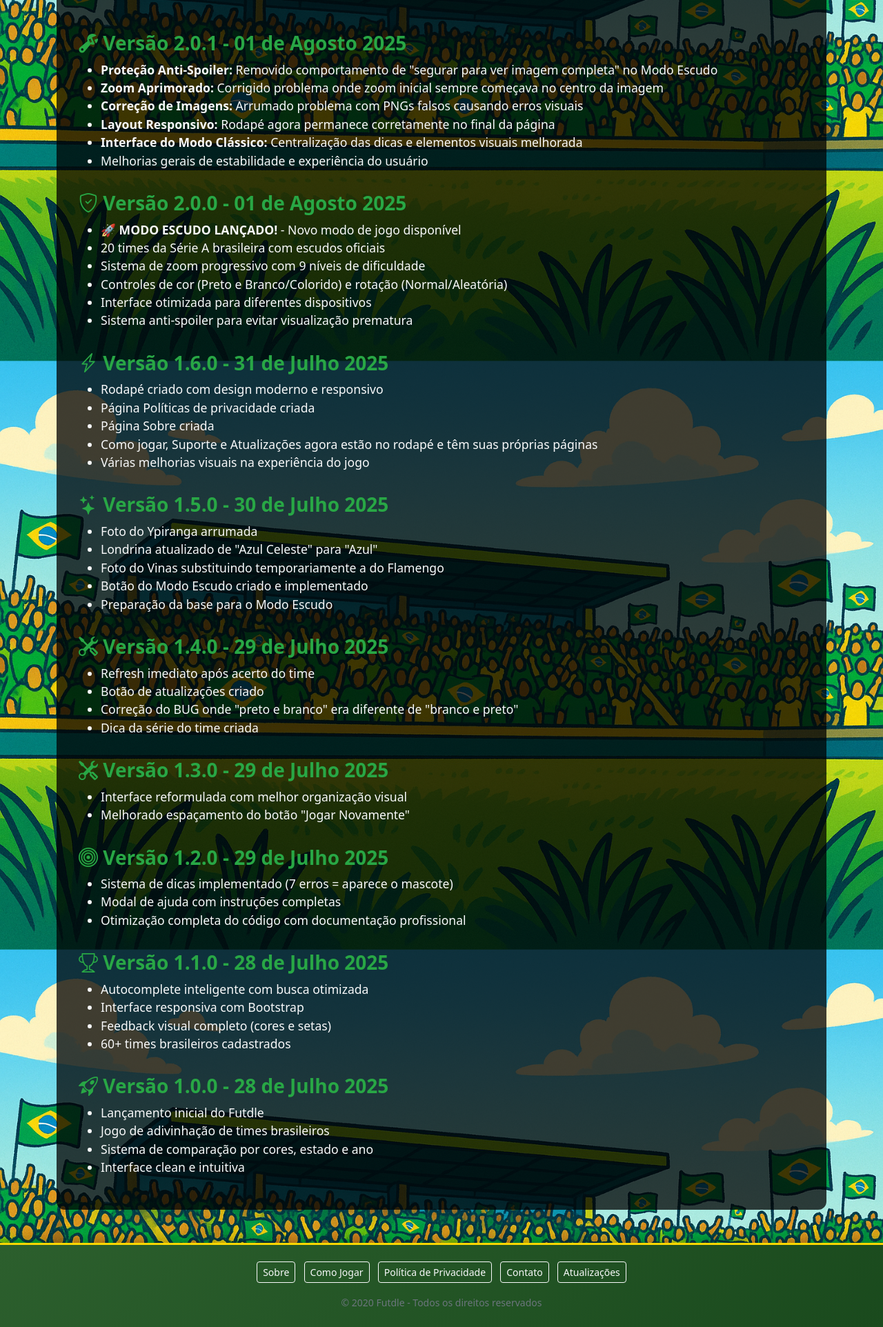
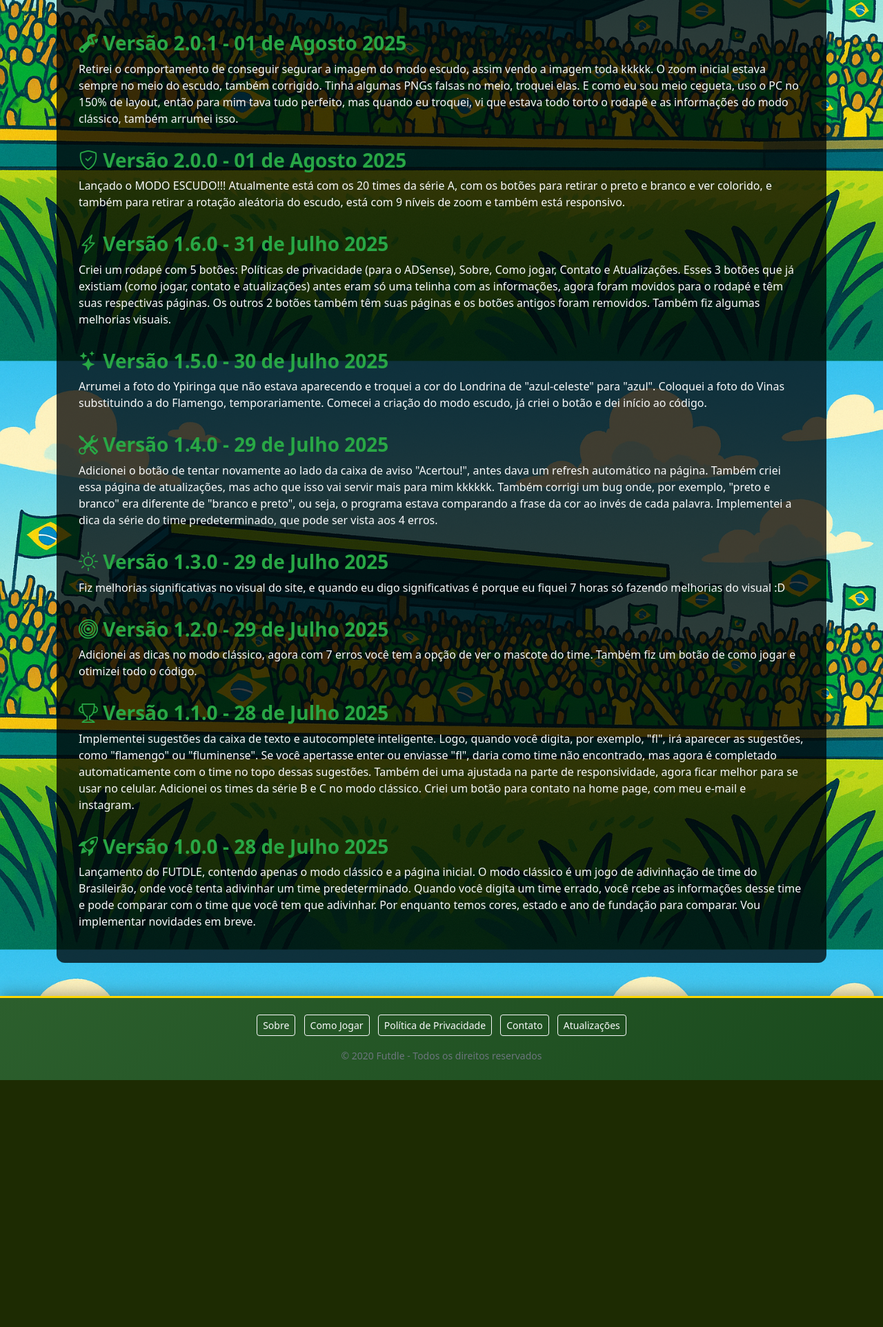
Before and after one commit to adolfao/futdle, a Flask app: template futdle/templates/atualizacoes.html in a window 1280 px wide. Shown: the part 330-2254 px from the top of the page at 69% size. After the commit the page ends 1896 px from the top, so only its background shows below. Run offline with Flask 3, Linux system fonts and the light colour scheme; the template is opened without the code that fills it: most values are stand-ins (such as "Sample title", 1, 10 or a date in 2020).

Commit message:
arrumando negocio do ads e notas de att humanizada

```diff
--- /dev/null
+++ b/ads.txt
@@ -0,0 +1 @@
+google.com, pub-8397958079459400, DIRECT, f08c47fec0942fa0
--- a/futdle/templates/atualizacoes.html
+++ b/futdle/templates/atualizacoes.html
@@ -1,18 +1,10 @@
-{% extends 'base.html' %}
-
-{% block title %}Atualizações - Futdle{% endblock %}
-
-{% block description %}
-Confira as últimas novidades e atualizações do Futdle! Veja novas funcionalidades, melhorias e correções do jogo de times do Brasileirão.
-{% endblock %}
-
-{% block og_title %}Atualizações - Futdle{% endblock %}
-
-{% block og_description %}
-Confira as últimas novidades e atualizações do Futdle! Veja novas funcionalidades, melhorias e correções do jogo.
-{% endblock %}
-
-{% block head %}
+{% extends 'base.html' %} {% block title %}Atualizações - Futdle{% endblock %}
+{% block description %} Confira as últimas novidades e atualizações do Futdle!
+Veja novas funcionalidades, melhorias e correções do jogo de times do
+Brasileirão. {% endblock %} {% block og_title %}Atualizações - Futdle{% endblock
+%} {% block og_description %} Confira as últimas novidades e atualizações do
+Futdle! Veja novas funcionalidades, melhorias e correções do jogo. {% endblock
+%} {% block head %}
 <!-- estilos customizados para pagina de atualizacoes -->
 <style>
   .futdle-section {
@@ -48,29 +40,14 @@
       <h3>
         <i class="bi bi-wrench-adjustable"></i> Versão 2.0.1 - 01 de Agosto 2025
       </h3>
-      <ul>
-        <li>
-          <strong>Proteção Anti-Spoiler:</strong> Removido comportamento de
-          "segurar para ver imagem completa" no Modo Escudo
-        </li>
-        <li>
-          <strong>Zoom Aprimorado:</strong> Corrigido problema onde zoom inicial
-          sempre começava no centro da imagem
-        </li>
-        <li>
-          <strong>Correção de Imagens:</strong> Arrumado problema com PNGs
-          falsos causando erros visuais
-        </li>
-        <li>
-          <strong>Layout Responsivo:</strong> Rodapé agora permanece
-          corretamente no final da página
-        </li>
-        <li>
-          <strong>Interface do Modo Clássico:</strong> Centralização das dicas e
-          elementos visuais melhorada
-        </li>
-        <li>Melhorias gerais de estabilidade e experiência do usuário</li>
-      </ul>
+      <p>
+        Retirei o comportamento de conseguir segurar a imagem do modo escudo,
+        assim vendo a imagem toda kkkkk. O zoom inicial estava sempre no meio do
+        escudo, também corrigido. Tinha algumas PNGs falsas no meio, troquei
+        elas. E como eu sou meio cegueta, uso o PC no 150% de layout, então para
+        mim tava tudo perfeito, mas quando eu troquei, vi que estava todo torto
+        o rodapé e as informações do modo clássico, também arrumei isso.
+      </p>
     </div>
 
     <!-- versao 2.0.0 -->
@@ -78,20 +55,10 @@
       <h3>
         <i class="bi bi-shield-check"></i> Versão 2.0.0 - 01 de Agosto 2025
       </h3>
-      <ul>
-        <li>
-          <strong>🚀 MODO ESCUDO LANÇADO!</strong> - Novo modo de jogo
-          disponível
-        </li>
-        <li>20 times da Série A brasileira com escudos oficiais</li>
-        <li>Sistema de zoom progressivo com 9 níveis de dificuldade</li>
-        <li>
-          Controles de cor (Preto e Branco/Colorido) e rotação
-          (Normal/Aleatória)
-        </li>
-        <li>Interface otimizada para diferentes dispositivos</li>
-        <li>Sistema anti-spoiler para evitar visualização prematura</li>
-      </ul>
+      Lançado o MODO ESCUDO!!! Atualmente está com os 20 times da série A, com
+      os botões para retirar o preto e branco e ver colorido, e também para
+      retirar a rotação aleátoria do escudo, está com 9 níveis de zoom e também
+      está responsivo.
     </div>
 
     <!-- versao 1.6.0 -->
@@ -99,72 +66,74 @@
       <h3>
         <i class="bi bi-lightning-charge"></i> Versão 1.6.0 - 31 de Julho 2025
       </h3>
-      <ul>
-        <li>Rodapé criado com design moderno e responsivo</li>
-        <li>Página Políticas de privacidade criada</li>
-        <li>Página Sobre criada</li>
-        <li>
-          Como jogar, Suporte e Atualizações agora estão no rodapé e têm suas
-          próprias páginas
-        </li>
-        <li>Várias melhorias visuais na experiência do jogo</li>
-      </ul>
+      <p>
+        Criei um rodapé com 5 botões: Políticas de privacidade (para o ADSense),
+        Sobre, Como jogar, Contato e Atualizações. Esses 3 botões que já
+        existiam (como jogar, contato e atualizações) antes eram só uma telinha
+        com as informações, agora foram movidos para o rodapé e têm suas
+        respectivas páginas. Os outros 2 botões também têm suas páginas e os
+        botões antigos foram removidos. Também fiz algumas melhorias visuais.
+      </p>
     </div>
 
     <!-- versao 1.5.0 -->
     <div class="versao">
       <h3><i class="bi bi-stars"></i> Versão 1.5.0 - 30 de Julho 2025</h3>
-      <ul>
-        <li>Foto do Ypiranga arrumada</li>
-        <li>Londrina atualizado de "Azul Celeste" para "Azul"</li>
-        <li>Foto do Vinas substituindo temporariamente a do Flamengo</li>
-        <li>Botão do Modo Escudo criado e implementado</li>
-        <li>Preparação da base para o Modo Escudo</li>
-      </ul>
+      <p>
+        Arrumei a foto do Ypiringa que não estava aparecendo e troquei a cor do
+        Londrina de "azul-celeste" para "azul". Coloquei a foto do Vinas
+        substituindo a do Flamengo, temporariamente. Comecei a criação do modo
+        escudo, já criei o botão e dei início ao código.
+      </p>
     </div>
 
     <!-- versao 1.4.0 -->
     <div class="versao">
       <h3><i class="bi bi-tools"></i> Versão 1.4.0 - 29 de Julho 2025</h3>
-      <ul>
-        <li>Refresh imediato após acerto do time</li>
-        <li>Botão de atualizações criado</li>
-        <li>
-          Correção do BUG onde "preto e branco" era diferente de "branco e
-          preto"
-        </li>
-        <li>Dica da série do time criada</li>
-      </ul>
+      <p>
+        Adicionei o botão de tentar novamente ao lado da caixa de aviso
+        "Acertou!", antes dava um refresh automático na página. Também criei
+        essa página de atualizações, mas acho que isso vai servir mais para mim
+        kkkkkk. Também corrigi um bug onde, por exemplo, "preto e branco" era
+        diferente de "branco e preto", ou seja, o programa estava comparando a
+        frase da cor ao invés de cada palavra. Implementei a dica da série do
+        time predeterminado, que pode ser vista aos 4 erros.
+      </p>
     </div>
 
     <!-- versao 1.3.0 -->
     <div class="versao">
-      <h3><i class="bi bi-tools"></i> Versão 1.3.0 - 29 de Julho 2025</h3>
-      <ul>
-        <li>Interface reformulada com melhor organização visual</li>
-        <li>Melhorado espaçamento do botão "Jogar Novamente"</li>
-      </ul>
+      <h3><i class="bi bi-sun"></i> Versão 1.3.0 - 29 de Julho 2025</h3>
+      <p>
+        Fiz melhorias significativas no visual do site, e quando eu digo
+        significativas é porque eu fiquei 7 horas só fazendo melhorias do visual
+        :D
+      </p>
     </div>
 
     <!-- versao 1.2.0 -->
     <div class="versao">
       <h3><i class="bi bi-bullseye"></i> Versão 1.2.0 - 29 de Julho 2025</h3>
-      <ul>
-        <li>Sistema de dicas implementado (7 erros = aparece o mascote)</li>
-        <li>Modal de ajuda com instruções completas</li>
-        <li>Otimização completa do código com documentação profissional</li>
-      </ul>
+      <p>
+        Adicionei as dicas no modo clássico, agora com 7 erros você tem a opção
+        de ver o mascote do time. Também fiz um botão de como jogar e otimizei
+        todo o código.
+      </p>
     </div>
 
     <!-- versao 1.1.0 -->
     <div class="versao">
       <h3><i class="bi bi-trophy"></i> Versão 1.1.0 - 28 de Julho 2025</h3>
-      <ul>
-        <li>Autocomplete inteligente com busca otimizada</li>
-        <li>Interface responsiva com Bootstrap</li>
-        <li>Feedback visual completo (cores e setas)</li>
-        <li>60+ times brasileiros cadastrados</li>
-      </ul>
+      <p>
+        Implementei sugestões da caixa de texto e autocomplete inteligente.
+        Logo, quando você digita, por exemplo, "fl", irá aparecer as sugestões,
+        como "flamengo" ou "fluminense". Se você apertasse enter ou enviasse
+        "fl", daria como time não encontrado, mas agora é completado
+        automaticamente com o time no topo dessas sugestões. Também dei uma
+        ajustada na parte de responsividade, agora ficar melhor para se usar no
+        celular. Adicionei os times da série B e C no modo clássico. Criei um
+        botão para contato na home page, com meu e-mail e instagram.
+      </p>
     </div>
 
     <!-- versao 1.0.0 -->
@@ -172,12 +141,15 @@
       <h3>
         <i class="bi bi-rocket-takeoff"></i> Versão 1.0.0 - 28 de Julho 2025
       </h3>
-      <ul>
-        <li>Lançamento inicial do Futdle</li>
-        <li>Jogo de adivinhação de times brasileiros</li>
-        <li>Sistema de comparação por cores, estado e ano</li>
-        <li>Interface clean e intuitiva</li>
-      </ul>
+      <p>
+        Lançamento do FUTDLE, contendo apenas o modo clássico e a página
+        inicial. O modo clássico é um jogo de adivinhação de time do
+        Brasileirão, onde você tenta adivinhar um time predeterminado. Quando
+        você digita um time errado, você rcebe as informações desse time e pode
+        comparar com o time que você tem que adivinhar. Por enquanto temos
+        cores, estado e ano de fundação para comparar. Vou implementar novidades
+        em breve.
+      </p>
     </div>
   </div>
 </div>
--- a/futdle/templates/base.html
+++ b/futdle/templates/base.html
@@ -102,6 +102,7 @@
       src="https://pagead2.googlesyndication.com/pagead/js/adsbygoogle.js?client=ca-pub-8397958079459400"
       crossorigin="anonymous"
     ></script>
+    <meta name="google-adsense-account" content="ca-pub-8397958079459400" />
     <!-- google analytics -->
     <script
       async
```
Also changed, not shown: futdle/templates/classico.html (+7 -15 lines), futdle/templates/como_jogar.html (+7 -15 lines), futdle/templates/em_desenvolvimento.html (+7 -15 lines), futdle/templates/home.html (+8 -15 lines), futdle/templates/politica_privacidade.html (+7 -15 lines), futdle/templates/sobre.html (+7 -15 lines).
